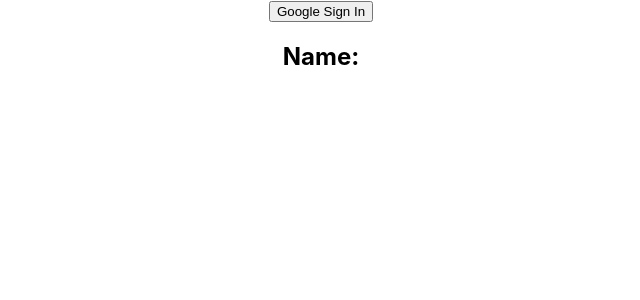
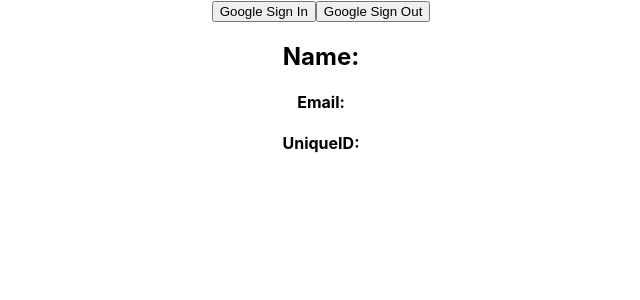
Before and after one commit to shawon-MG/mod-56--simple_firebase_authentication, a React (Create React App) app: page / in a window 1280 px wide. Shown: the top 300 px of the page, without its empty margins (319-959 px from the left). Built offline with nearby package versions, Linux system fonts and the light colour scheme.

Commit message:
signOut is imported from firebase, sign out btn added

```diff
--- a/src/App.js
+++ b/src/App.js
@@ -1,4 +1,4 @@
-import { getAuth, GoogleAuthProvider, signInWithPopup } from 'firebase/auth';
+import { getAuth, GoogleAuthProvider, signInWithPopup, signOut } from 'firebase/auth';
 import { useState } from 'react';
 import './App.css';
 import app from "./firebase.init";
@@ -22,11 +22,26 @@
         console.log('error : ', error);
       })
   }
+
+  const handleGoogleSignOut = () => {
+    signOut(auth)
+      .then(() => {
+        setUser({});
+        console.log("Out")
+      })
+      .catch((error) => {
+        setUser({});
+        console.log("error")
+      })
+  }
   return (
     <div className="App">
 
       <button onClick={handleGoogleSignIn} >Google Sign In</button>
+      <button onClick={handleGoogleSignOut}>Google Sign Out</button>
       <h2>Name: {user.displayName}</h2>
+      <h4>Email: {user.email}</h4>
+      <h4>UniqueID: {user.uid}</h4>
 
     </div>
   );
```
